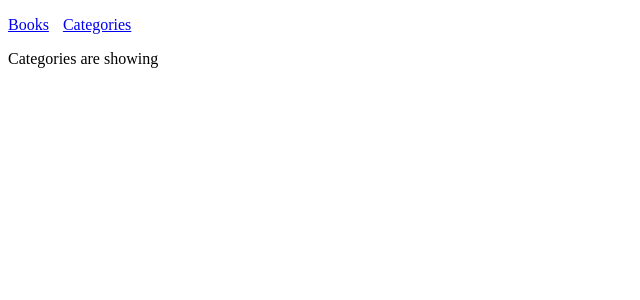
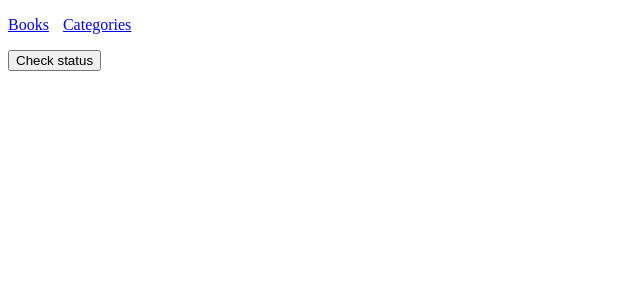
Before and after one commit to isaacpitwa/booklist, a React (Create React App) app: page /categories in a window 1280 px wide. Shown: the top 300 px of the page, without its empty margins (0-640 px from the left). Built offline with nearby package versions, Linux system fonts and the light colour scheme.

Commit message:
Categories component

```diff
--- a/src/pages/Categories.js
+++ b/src/pages/Categories.js
@@ -3,7 +3,7 @@ import React from 'react';
 function Categories() {
   return (
     <div>
-      <p>Categories are showing </p>
+      <button type='button'>Check status</button>
     </div>
 
   );
```
